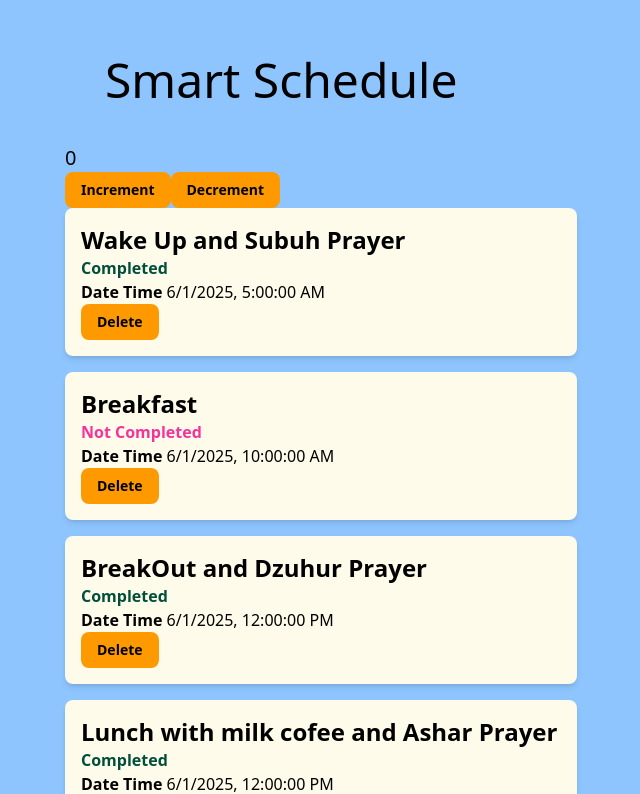
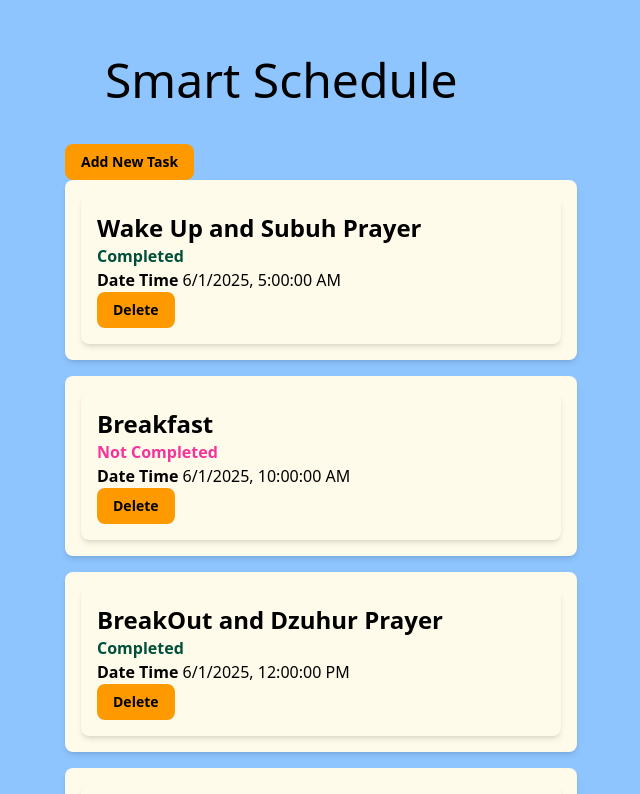
Before and after one commit to sesha22/smart-schedule, a React (Vite) app: page / in a window 1280 px wide. Shown: the top 794 px of the page, without its empty margins (319-959 px from the left). Built offline with nearby package versions, Linux system fonts and the light colour scheme.

Commit message:
refactor task card componet

```diff
--- a/src/app.tsx
+++ b/src/app.tsx
@@ -1,8 +1,9 @@
 import { useState } from "react";
 import { Button } from "./components/button";
-import { ButtonCounter } from "./components/button-counter";
+import type { Task } from "./modules/type";
+import { TaskCard } from "./components/task-card";
 
-const initialTasks = [
+const initialTasks: Task[] = [
   {
     id: 1,
     title: "Wake Up and Subuh Prayer",
@@ -31,6 +32,16 @@ const initialTasks = [
 
 export function App() {
   const [tasks, setTask] = useState(initialTasks);
+  function addTask() {
+    const newTask = {
+      id: tasks[tasks.length - 1].id + 1,
+      title: "Example Task",
+      completed: false,
+      date: new Date(),
+    };
+    const updatedTasks = [...tasks, newTask];
+    setTask(updatedTasks);
+  }
 
   function removeTask(id: number) {
     const updatedTask = tasks.filter((task) => task.id !== id);
@@ -41,7 +52,9 @@ export function App() {
     <div className="p-4 bg-blue-300 flex justify-center">
       <section className="w-full max-w-lg">
         <h1 className="p-10 text-5xl ">Smart Schedule</h1>
-        <ButtonCounter />
+
+        <Button onClick={addTask}>Add New Task </Button>
+
         <ul className="space-y-4 max-w-lg">
           {tasks.map((task) => {
             return (
@@ -49,19 +62,7 @@ export function App() {
                 key={task.id}
                 className=" bg-amber-50 flex-col items-start justify-between p-4 rounded-lg shadow-md"
               >
-                <h2 className="text-2xl font-bold">{task.title}</h2>
-                <p className="font-bold">
-                  {task.completed ? (
-                    <span className="text-emerald-900"> Completed </span>
-                  ) : (
-                    <span className="text-pink-500"> Not Completed </span>
-                  )}
-                </p>
-                <p>
-                  <span className="font-bold">Date Time </span>
-                  <span>{task.date.toLocaleString()}</span>
-                </p>
-                <Button onClick={() => removeTask(task.id)}>Delete</Button>
+                <TaskCard task={task} removeTask={removeTask} />
               </li>
             );
           })}
--- /dev/null
+++ b/src/components/task-card.tsx
@@ -0,0 +1,31 @@
+import type { Task } from "../modules/type";
+import { Button } from "./button";
+
+export function TaskCard({
+  task,
+  removeTask,
+}: {
+  task: Task;
+  removeTask: (id: number) => void;
+}) {
+  return (
+    <div
+      key={task.id}
+      className=" bg-amber-50 flex-col items-start justify-between p-4 rounded-lg shadow-md"
+    >
+      <h2 className="text-2xl font-bold">{task.title}</h2>
+      <p className="font-bold">
+        {task.completed ? (
+          <span className="text-emerald-900"> Completed </span>
+        ) : (
+          <span className="text-pink-500"> Not Completed </span>
+        )}
+      </p>
+      <p>
+        <span className="font-bold">Date Time </span>
+        <span>{task.date.toLocaleString()}</span>
+      </p>
+      <Button onClick={() => removeTask(task.id)}>Delete</Button>
+    </div>
+  );
+}
--- /dev/null
+++ b/src/modules/type.ts
@@ -0,0 +1,6 @@
+export type Task = {
+  id: number;
+  title: string;
+  completed: boolean;
+  date: Date;
+};
```
Also changed, not shown: src/components/card.tsx (deleted).
